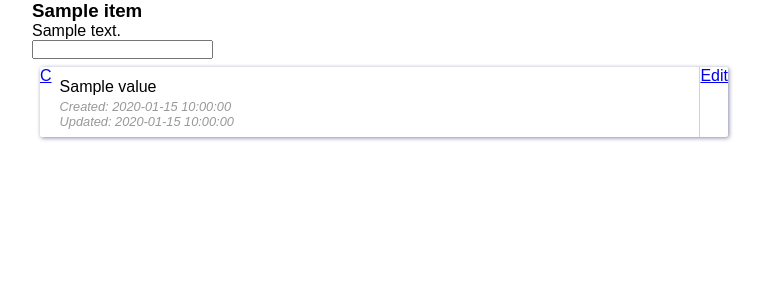
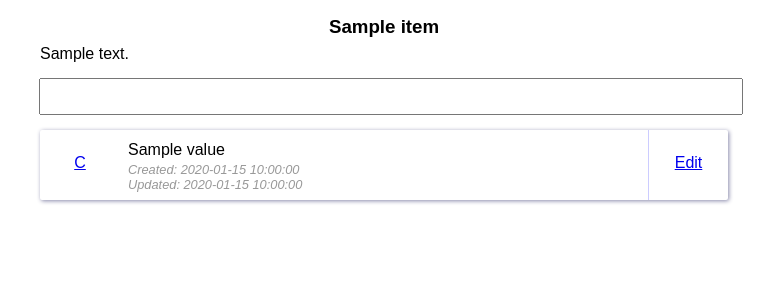
Before and after one commit to jamesmitchell81/slim-list-app, a PHP site: template app/templates/list.phtml in a window 1280 px wide. Shown: the top 300 px of the page, without its empty margins (256-1030 px from the left). Run offline with PHP 8.4, Linux system fonts and the light colour scheme; the template is opened without the code that fills it: most values are stand-ins (such as "Sample title", 1, 10 or a date in 2020).

Commit message:
css updated

```diff
--- a/public/css/main.css
+++ b/public/css/main.css
@@ -28,6 +28,22 @@ html, body {
 	margin: 0 auto;
 }
 
+.list-header {
+	margin: 0.5em;
+}
+
+.list-header h3 {
+	text-align: center;
+	line-height: 2;
+}
+
+.list-input {
+	margin: 0.5em;
+	padding: 0.5em;
+	width: 100%;
+	line-height: 1.5;
+}
+
 .list-element {
 	margin: 0.5em;
 	display: flex;
@@ -54,9 +70,10 @@ html, body {
 	color: #989898;
 }
 
-.view-list-btn {
-	width: 4.5em;
-	line-height: 4;
+.view-list-btn,  .item-check-btn {
+	width: 5em;
+	/*line-height: 4;*/
+	padding-top: 1.5em;
 	text-align: center;
 }
 
```
